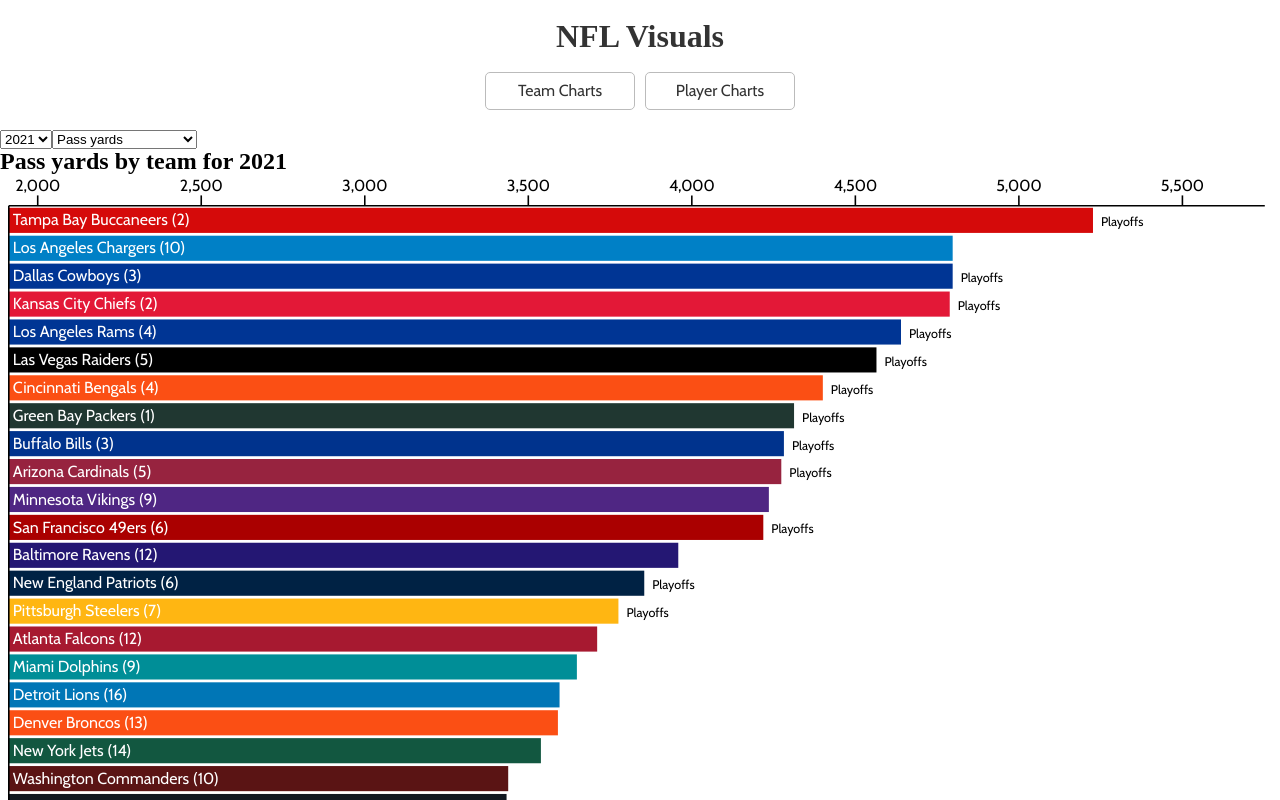
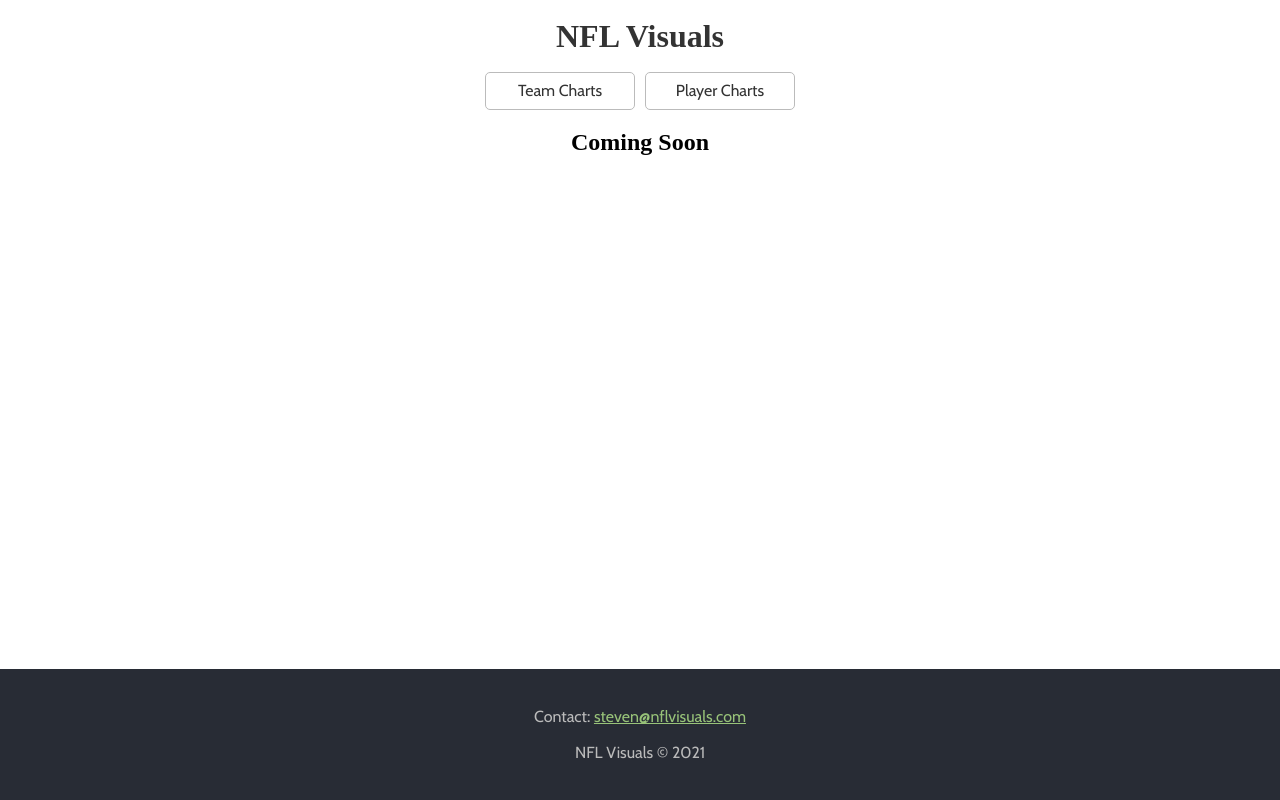
Before and after one commit to sscaff1/rundatball, a Next.js app: page /player-charts in a window 1280 px wide. Shown: the top 800 px of the page. Built offline with nearby package versions, Linux system fonts and the light colour scheme; a web font is replaced by a local one.

Commit message:
update site

```diff
--- a/pages/player-charts.js
+++ b/pages/player-charts.js
@@ -1,12 +1,12 @@
-import TeamCharts from 'components/TeamCharts';
-import TeamOverTimeChart from 'components/TeamSpecificOverTimeChart';
 import Layout from 'components/Layout/Layout';
+import styles from 'styles/charts.module.css';
 
 export default function PlayerChartsPage() {
   return (
     <Layout>
-      <TeamCharts />
-      <TeamOverTimeChart />
+      <div className={styles.coming}>
+        <h2>Coming Soon</h2>
+      </div>
     </Layout>
   );
 }
--- /dev/null
+++ b/styles/charts.module.css
@@ -0,0 +1,8 @@
+.root {
+  max-width: 1000px;
+  margin: 0 auto;
+}
+
+.coming {
+  text-align: center;
+}
```
Also changed, not shown: pages/team-charts.js (+5 -2 lines).
